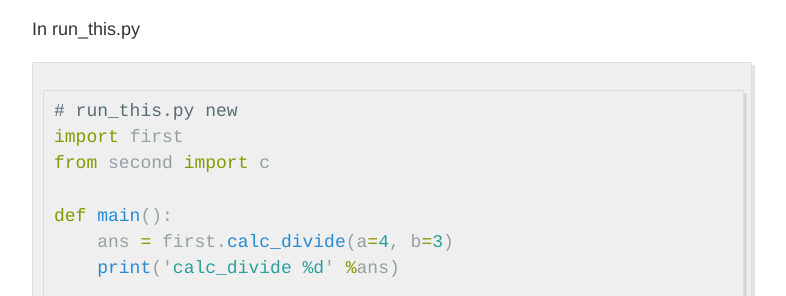
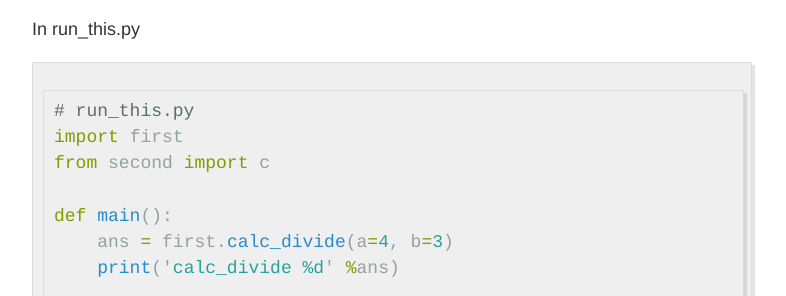
Before and after one commit to devennn/devennn.github.io, a Jekyll site: the page built from _posts/2020-01-9-python-packages.md, in a window 1280 px wide and 900 px high, scrolled down 541 px. Shown: the part 159-455 px from the top of the window, without its empty margins (248-1034 px from the left). Built offline with Jekyll 4.4.1, drawn with Linux system fonts in a browser that asks for light colours.

Commit message:
Update 2020-01-9-python-packages.md

```diff
--- a/_posts/2020-01-9-python-packages.md
+++ b/_posts/2020-01-9-python-packages.md
@@ -21,7 +21,7 @@ The example shown use run_this.py as the main script. It use few components from
 
 In run_this.py
 ~~~python
-# run_this.py new
+# run_this.py
 import first
 from second import c
 
```
